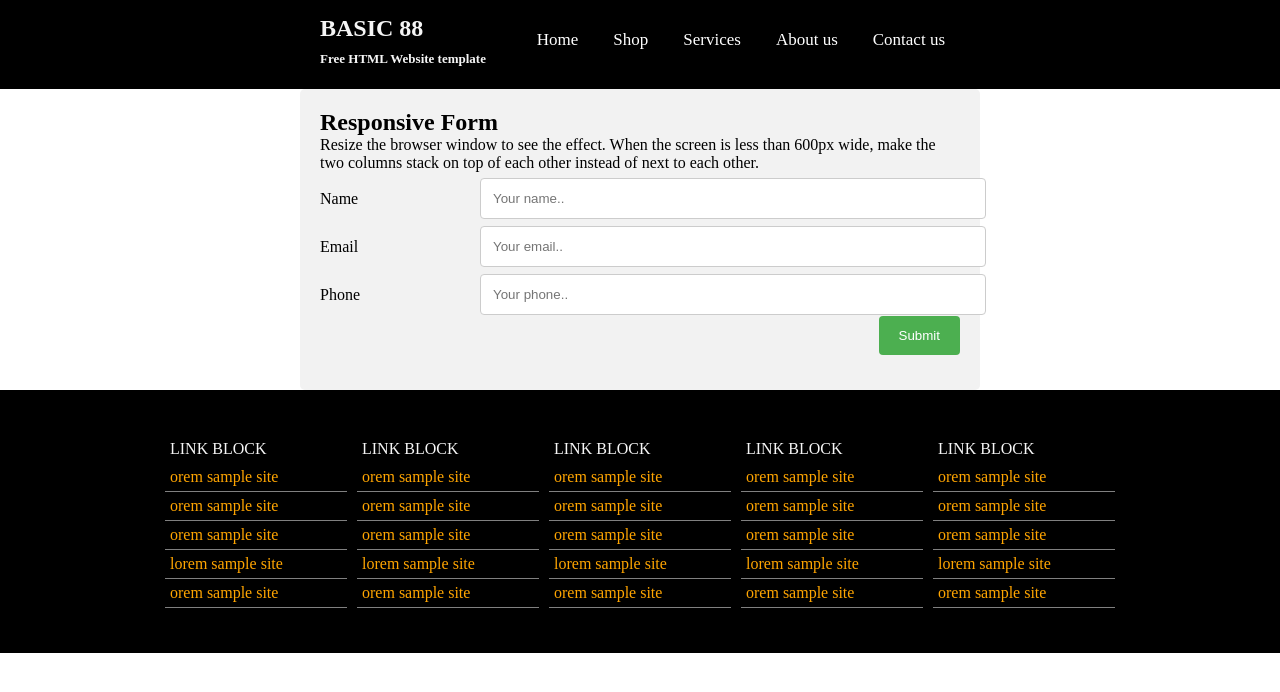
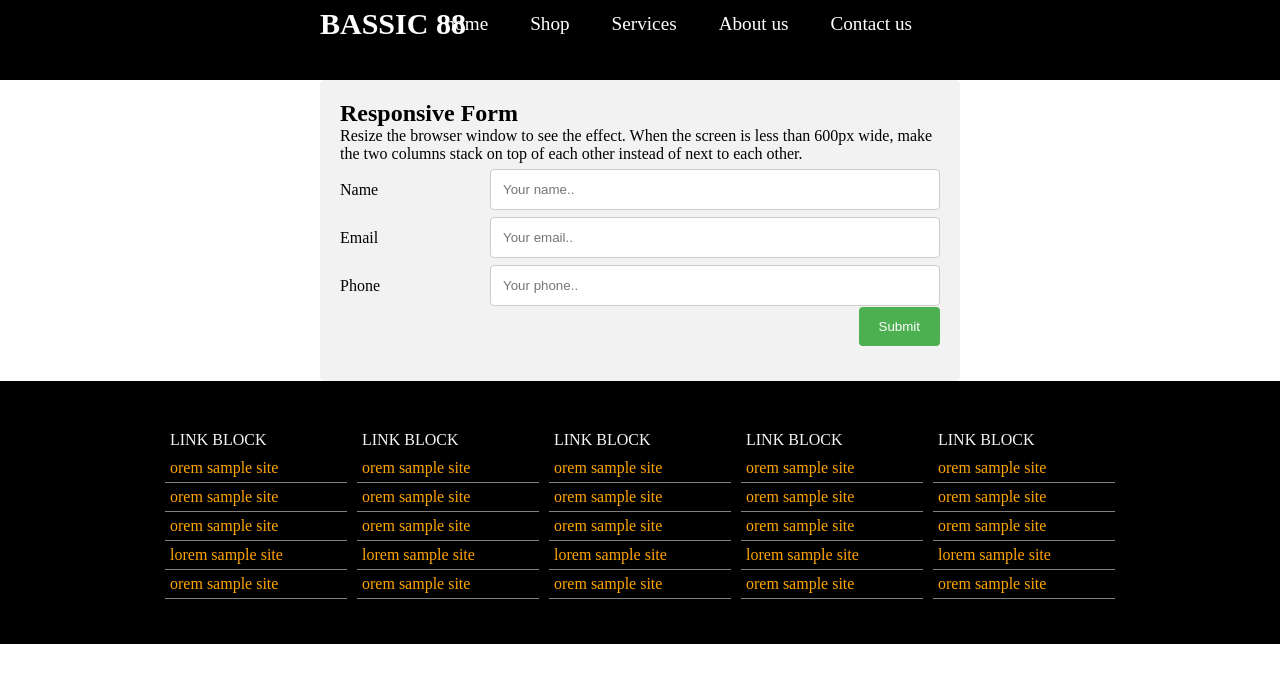
Before and after one commit to kumarthapa/project-in-react, a React (Create React App) app: page /contact in a window 1280 px wide. Shown: the top 692 px of the page. Built offline with nearby package versions, Linux system fonts and the light colour scheme.

Commit message:
update 19/04/2021
Today i created a toggle navbar

```diff
--- a/src/assets/css/Project.css
+++ b/src/assets/css/Project.css
@@ -1,58 +1,142 @@
 *{
+  box-sizing: border-box;
   padding: 0%;
   margin: 0%;
 }
-.P1navmenu li a{
-    color: white;
+/* navbar style ======>> */
+.navContant{
+    /* background-color: black;
+    height: 80px;
+    width: 100%;
+    position: fixed; */
     background-color: black;
-    padding: 10px;
+    position: sticky;
+    top: 0;
+    z-index: 3;
+    grid-column: 1/3;
+    grid-row: 1/2;
+    width: 100%;
+    height: 80px;
 }
-  .P1navmenu li a:hover{
+.NavbarItems{
+    padding-top: 1%;
+    display: flex;
+    /* justify-content: center; */
+    align-items: center;
+    font-size: 1.2rem;
+    width: 50%;
+    margin: auto;
+}
+.navbar-logo{
+  position: absolute;
+  font-size: 30px;
+  color: #FFFFFF;
+  justify-self: start;
+  /* margin-left: 20px; */
+  cursor: pointer;
+}
+.nav-menu{
+  display: grid;
+  grid-template-columns: repeat(5, auto);
+  grid-gap: 10px;
+  list-style: none;
+  width: 100%;
+  justify-content: end;
+  margin-right: 2rem;
+}
+.nav-links{
+  color: #FFFFFF;
+  text-decoration: none;
+  padding: 0.5rem 1rem;
+}
+.nav-links:hover {
+  background-color: rgb(110, 98, 219);
+  border-radius: 3px;
+}
+.menu-icone{
+  display: none;
+}
+@media screen and (max-width: 1200px) {
+
+.NavbarItems {
+  position: relative;
+  width: 80%;
+  margin: auto;
+}
+.nav-menu {
+  grid-gap: 3px;
+  width: 100%;
+}
+}
+@media screen and (max-width: 960px) {
+  .navbar-logo {
+    position: relative;
+    font-size: 30px;
+    padding: 20px;
+}
+  .navContant {
+    background-color: #f29d01;
+}
+  .NavbarItems {
+    padding-top: 0%;
+    position: relative;
+    width: 100%;
+    margin: auto;
+}
+  .nav-menu{
+    display: flex;
+    flex-direction: column;
+    width: 30%;
+    height: 100vh;
+    position: absolute;
+    top: 80px;
+    left: -100%;
+    opacity: 1;
+  }
+  .nav-menu.active {
+    background-color: black;
+    left: 0;
+    opacity: 1;
+    z-index: 1;
+  }
+  .nav-links:hover {
     background-color: rgb(110, 98, 219);
+    border-radius: 3px;
   }
-  .P1navmenu li a:active {
-    background-color: rgb(110, 98, 219);
+  .nav-links{
+    /* text-align: center; */
+    /* padding: 2rem; */
+    width: 100%;
+    display: table;
+  }
+  .navbar.logo{
+    position: absolute;
+    top: 0;
+    left: 0;
+    transform: translate(25%, 50%);
+  }
+  .menu-icone{
+    color: #FFFFFF;
+    display: block;
+    position: absolute;
+    top: 0;
+    right: 0;
+    transform: translate(-100%, 60%);
+    font-size: 1.8rem;
+    cursor: pointer;
+  }
 }
-/* navbar menu style===>> */
-.headerlogo{
-  text-decoration: none;
-  color: whitesmoke;
-  position: absolute;
-  top: 15px;
-}
-
-.headerContainer{
-  width: 50%;
-  margin:auto;
-}
-.HeaderMenu {
-  float: right;
-  list-style-type: none;
-  text-align: center;
-  margin: 0;
-  padding: 0;
-}
-
-.HeaderMenu li {
-    display: inline-block;
-    font-size: 17px;
-    padding: 30px 5px 39px 10px;
-    list-style: none;
-}
-.HeaderMenu li a{
-text-decoration: none;
-}
-/* <<===navbar menu style */
-
-
-/* boody section card style */
+/* navbar style <<======*/
 .cardGrid{
   max-width: 960px;
   margin: auto;
-  display: grid;
-  grid-template-columns: repeat(3,1fr);
-  grid-column-gap:10px;
-  flex-wrap: wrap;
+  display: flex;
+  justify-content: space-around;
+  padding: 8px;
+  /* display: grid;
+  grid-template-columns: repeat(3,1fr); */
+  /* grid-column-gap:10px; */
+  /* flex-wrap: wrap; */
 }
 .Bodyimages{
   border-radius: 8px;
@@ -78,6 +162,8 @@ text-decoration: none;
 }
 /* boody section card style */
 
+
+
 /* footer  section style */
 .footerLink{
   padding-top: 40px;
@@ -94,7 +180,9 @@ text-decoration: none;
   color: orange;
   text-decoration: none;
  }
-/* footer  style */
+/* footer  section style */
+
+
 /* bottom section style */
 .bottomsection{
 max-width: 940px;
@@ -108,8 +196,10 @@ padding: 8px;
 border: 2px solid rgb(54 68 52 / 8%);
 border-radius: 10px;
 }
+/* bottom section style */
 
-/* bottom section style */
+
+
 /* contact us form style===>> */
  input[type=text], select, textarea {
     width: 100%;
@@ -118,12 +208,10 @@ border-radius: 10px;
     border-radius: 4px;
     resize: vertical;
   }
-
   label {
     padding: 12px 12px 12px 0;
     display: inline-block;
   }
-
   input[type=submit] {
     background-color: #4CAF50;
     color: white;
@@ -134,11 +222,9 @@ border-radius: 10px;
     float: right;
     margin-left: auto;
   }
-
   input[type=submit]:hover {
     background-color: #45a049;
   }
-
   .HTcontainer {
     width: 50%;
     margin-left: auto;
@@ -147,61 +233,83 @@ border-radius: 10px;
     background-color: #f2f2f2;
     padding: 20px;
   }
-
   .col-25 {
     float: left;
     width: 25%;
     margin-top: 6px;
   }
-
   .col-75 {
     float: left;
     width: 75%;
     margin-top: 6px;
   }
-
-  /* Clear floats after the columns */
   .HTrow:after {
     content: "";
     display: table;
     clear: both;
   }
 
-  /* Responsive layout - when the screen is less than 600px wide, make the two columns stack on top of each other instead of next to each other */
-@media screen and (max-width: 600px) {
-    .col-25, .col-75, input[type=submit] {
-      width: 100%;
-      margin-top: 0;
-    }
+  @media screen and (max-width: 768px) {
+    .navbar-logo {
+      position: relative;
+      font-size: 28px;
+      padding: 24px;
   }
-  @media screen and (max-width: 768px) {
     .HTcontainer{
       width: 90%;
     }
-    .headerContainer{
-      width: 90%;
-    }
-    .HeaderMenu li {
-      display: inline-block;
-      font-size: 13px;
-      list-style: none;
-      padding: 68px 0px 25px 0px;
+    .nav-menu {
+      width: 40%;
+      height: 100vh;
+      font-size: 17px;
   }
   .ReadmoreButton {
     font-size: 10px;
 }
+.Bodyimages {
+  border-radius: 6px;
+  width: -webkit-fill-available;
+}
 .Cardcontant {
-
+  width: 100%;
   font-size: 14px;
 }
+.cardGrid{
+  width: 100%;
+  margin: auto;
+  display: flex;
+  justify-content: space-around;
+  padding: 8px;
+  flex-wrap: wrap;
+}
+  .col-25, .col-75, input[type=submit] {
+    width: 100%;
+    margin-top: 0;
+  }
+}
+/* contact us form style===>> */
 
-
-    .headerlogo {
-      top: 15px;
-      font-size: 10px;
+  @media screen and (max-width: 360px) {
+    .navbar-logo {
+      position: absolute;
+      font-size: 22px;
   }
+    .NavbarItems {
+      padding-top: 8%;
   }
-  @media screen and (max-width: 360px) {
+    .nav-menu {
+      width: 50%;
+      height: 100vh;
+      font-size: 16px;
+  }
+    .cardGrid{
+      width: 100%;
+      margin: auto;
+      display: flex;
+      justify-content: space-around;
+      padding: 8px;
+      flex-wrap: wrap;
+    }
     .HTcontainer{
     width: 98%;
     }
--- /dev/null
+++ b/src/assets/helper/MenuItems.js
@@ -0,0 +1,22 @@
+export const MenuItems = [
+   { title:'home',
+     url:'/project-in-react',
+     cName:'nav-links'
+   },
+   { title:'Shop',
+     url:'/shop',
+     cName:'nav-links'
+   },
+   { title:'Services',
+     url:'/services',
+     cName:'nav-links'
+   },
+   { title:'About us',
+     url:'/about',
+     cName:'nav-links'
+   },
+   { title:'Contact us',
+     url:'/contact',
+     cName:'nav-links'
+   },
+]
--- a/src/assets/helper/helper.js
+++ b/src/assets/helper/helper.js
@@ -1,4 +1,4 @@
-// Navbar Component string data ==>>
+// Navbar Component ==>>
 export function BASIC(){
     return 'BASIC 88';
 }
--- a/src/component/bottomSection.js
+++ b/src/component/bottomSection.js
@@ -12,7 +12,7 @@ export default class bottomSection extends Component {
             <p>{Nullamlacustext()}</p>
             <div style={{textAlign:'end'}}><button className="ReadmoreButton">{Rdmrbtn()}</button></div>
             </div>
-            <div tyle={{flex:'1.5'}}>
+            <div>
             <img style={{width:'100%'}} className="Bodyimages" src={BottomImage} alt="BottomImage"/>
             </div>
         </div>
--- a/src/component/navbar.js
+++ b/src/component/navbar.js
@@ -1,13 +1,77 @@
 import React, { Component } from 'react'
 import {Link} from 'react-router-dom'
-import {BASIC,FreeHTML,Home,Shop,Services,About,Contact} from '../assets/helper/helper';
+// import {BASIC,FreeHTML,Home,Shop,Services,About,Contact} from '../assets/helper/helper';
+import {MenuItems} from "../assets/helper/MenuItems";
 
 
 export default class Navbar extends Component {
+    state = {clicked: false}
     render() {
+       const handleClick = ()=>{
+            this.setState({clicked: !this.state.clicked})
+        }
+        // const myFunction=()=> {
+        //     console.log('helo world');
+        //     var x = document.getElementById("myTopnav");
+        //     if (x.className === "topnav") {
+        //       x.className += " responsive";
+        //     } else {
+        //       x.className = "topnav";
+        //     }
+        //   }
         return (
             <>
-                <nav style={{backgroundColor:'black',display:'flex'}}>
+              <div className="navContant">
+              <nav className="NavbarItems">
+                   <h1 className="navbar-logo">BASSIC 88</h1>
+                   <div className="menu-icone" onClick={handleClick}><span className={this.state.clicked ? '=' : 'X'}>=</span></div>
+                   <ul className={this.state.clicked ? 'nav-menu active' : 'nav-menu'}>
+                       {
+                           MenuItems.map((item,index)=>{
+                           return (<li key={index}><Link exact to={item.url} className={item.cName}>{item.title}</Link></li>)
+                           })
+
+                       }
+
+                   </ul>
+               </nav>
+              </div>
+            </>
+        )
+    }
+}
+
+
+
+
+
+                {/* <nav style={{backgroundColor:'black'}}>
+                <div className="topnav headerContainer" id="myTopnav" >
+                <Link className="active"  to="/project-in-react">
+                <h1>{BASIC()}<br/><span style={{fontSize:'13px', lineHeight:'0px'}}>{FreeHTML()}</span></h1>
+                </Link>
+
+                <Link exact to="/shop">{Shop()}</Link>
+                <Link exact to="/services">{Services()}</Link>
+                <Link exact to="/about">{About()}</Link>
+                <Link exact to="/contact">{Contact()}</Link>
+                <a href="javascript:void(0);" className="icon" onClick={myFunction}>
+                    <i className="fa fa-bars">=</i>
+                </a>
+                </div>
+
+                <div style={{paddingLeft:'16px'}}>
+                <h2>Responsive Topnav Example</h2>
+                <p>Resize the browser window to see how it works.</p>
+                </div>
+                </nav> */}
+
+
+
+
+
+
+{/* <nav style={{backgroundColor:'black',display:'flex'}}>
                 <div className="headerContainer">
                 <Link className="headerlogo"  to="/project-in-react">
                 <h1>{BASIC()}<br/><span style={{fontSize:'13px', lineHeight:'0px'}}>{FreeHTML()}</span></h1>
@@ -29,8 +93,4 @@ export default class Navbar extends Component {
 
                 </div>
                 </div>
-                </nav>
-            </>
-        )
-    }
-}
+                </nav> */}
```
